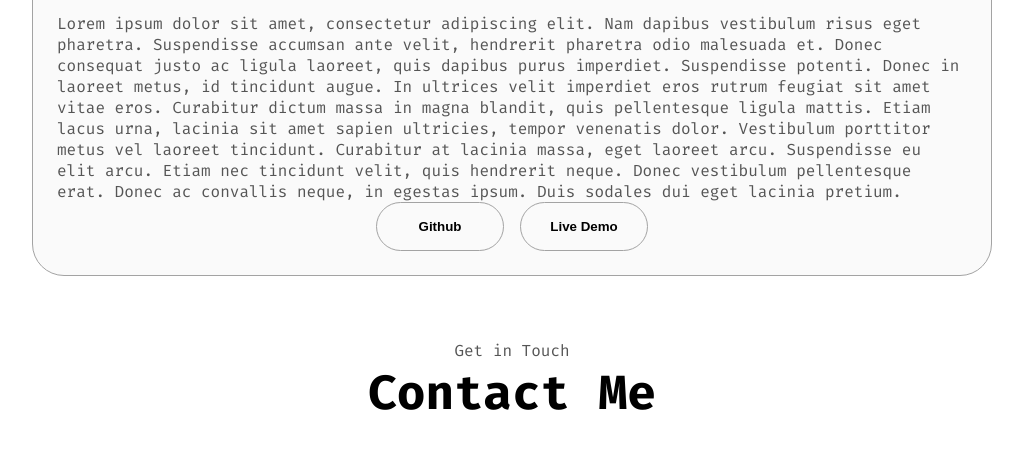
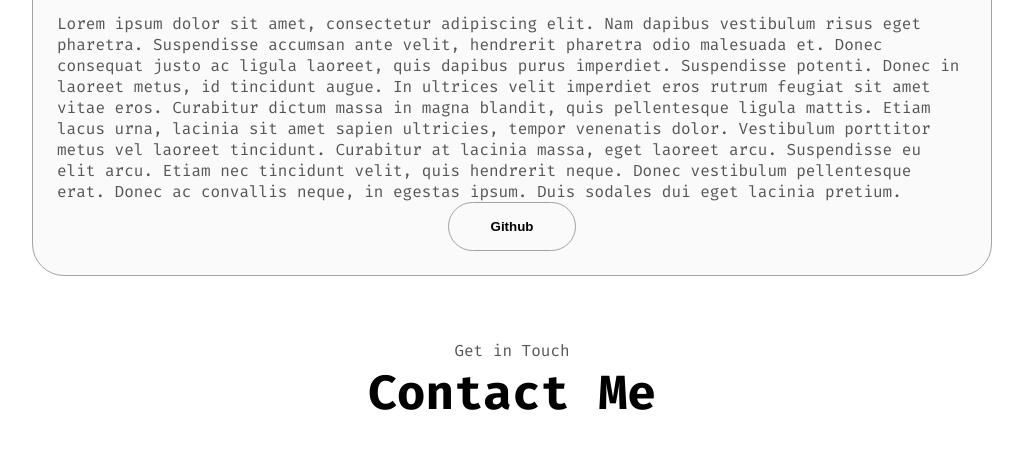
Before and after one commit to colinDietrich/colinDietrich.github.io, a plain HTML site: page index.html in a window 1280 px wide. Shown: the part 3956-4409 px from the top of the page, without its empty margins (128-1151 px from the left). Drawn offline with Linux system fonts and the light colour scheme.

Commit message:
Update index.html

```diff
--- a/index.html
+++ b/index.html
@@ -268,12 +268,6 @@
               >
                 Github
               </button>
-              <button
-                class="btn btn-color-2 project-btn"
-                onclick="location.href='https://github.com/'"
-              >
-                Live Demo
-              </button>
             </div>
           </div>
         </div>
```
